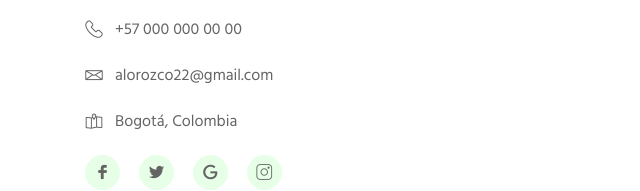
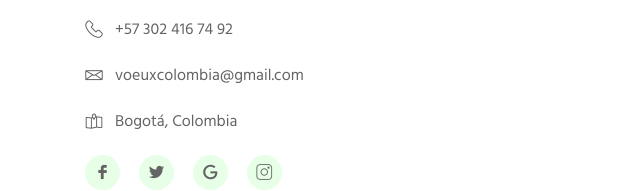
Before and after one commit to alorozco22/voeux, a plain HTML site: page index.html in a window 1280 px wide. Shown: the part 5836-6027 px from the top of the page, 0-640 px from the left. Drawn offline with Linux system fonts and the light colour scheme; files whose address does not match are found by name; a web font is replaced by a local one.

Commit message:
Datos de contacto

```diff
--- a/index.html
+++ b/index.html
@@ -662,7 +662,7 @@
                                             <i class="lni-phone-handset"></i>
                                         </div>
                                         <div class="info-content">
-                                            <p>+57 000 000 00 00</p>
+                                            <p>+57 302 416 74 92</p>
                                         </div>
                                     </div> <!-- single info -->
                                 </li>
@@ -672,7 +672,7 @@
                                             <i class="lni-envelope"></i>
                                         </div>
                                         <div class="info-content">
-                                            <p>alorozco22@gmail.com</p>
+                                            <p>voeuxcolombia@gmail.com</p>
                                         </div>
                                     </div> <!-- single info -->
                                 </li>
```
